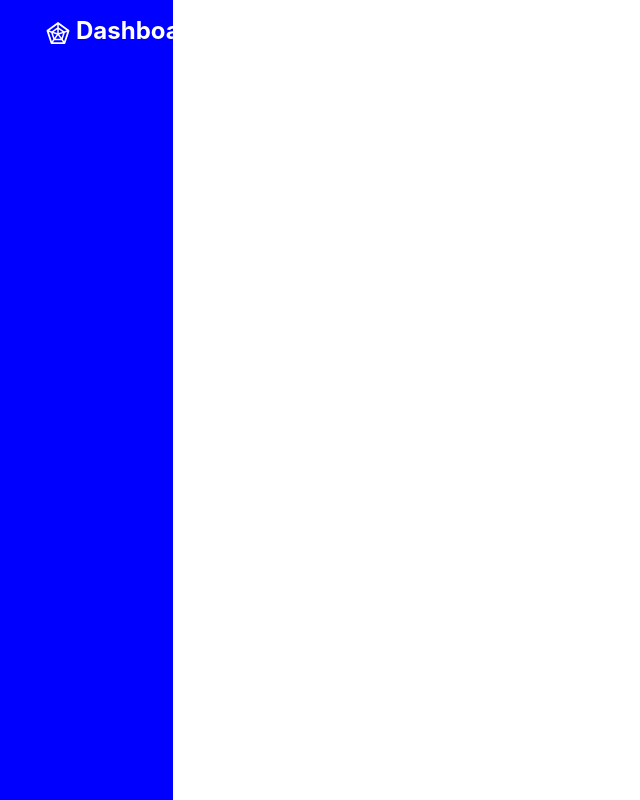
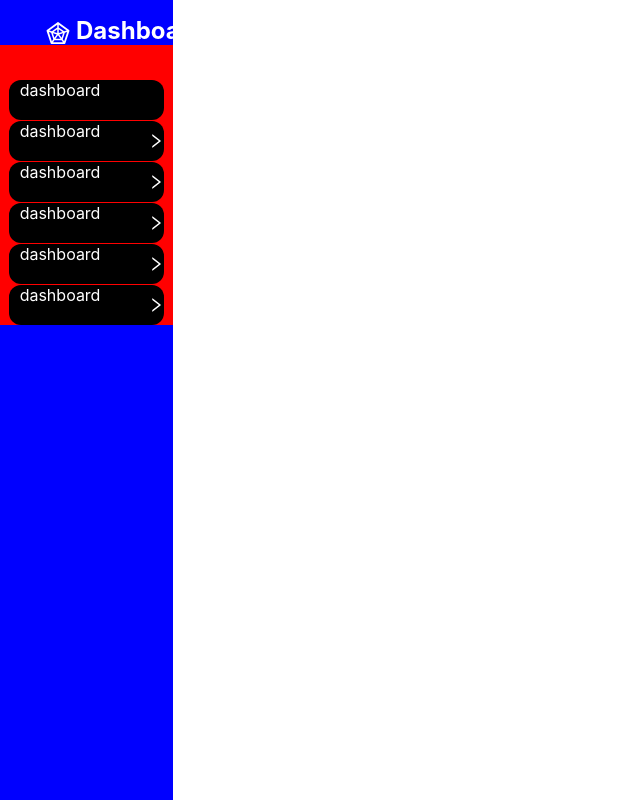
Before and after one commit to sabyasachirakshit/admin-dashboard, a React (Create React App) app: page / in a window 1280 px wide. Shown: the whole page, without its empty margins (0-640 px from the left). Built offline with nearby package versions, Linux system fonts and the light colour scheme.

Commit message:
added elements

```diff
--- a/src/components/LeftNavBar.js
+++ b/src/components/LeftNavBar.js
@@ -1,5 +1,6 @@
 import React from "react";
-import { RadarChartOutlined } from "@ant-design/icons";
+import { RadarChartOutlined, RightOutlined } from "@ant-design/icons";
+import "./leftnav.css";
 export default function LeftNavBar() {
   return (
     <div
@@ -20,6 +21,37 @@ export default function LeftNavBar() {
         <RadarChartOutlined style={{ fontSize: 24, paddingTop: 4 }} />
         <b style={{ fontSize: 24 }}>Dashboard</b>
       </div>
+
+      <div
+        className="nav-elements"
+        style={{
+          backgroundColor: "red",
+          display: "flex",
+          gap: 1,
+          paddingTop: 35,
+          alignItems: "center",
+          flexDirection: "column",
+        }}
+      >
+        <div className="el">
+          <div style={{ paddingLeft: 11 }}>dashboard</div>
+        </div>
+        <div className="el">
+          <div style={{ paddingLeft: 11 }}>dashboard</div> <RightOutlined />
+        </div>
+        <div className="el">
+          <div style={{ paddingLeft: 11 }}>dashboard</div> <RightOutlined />
+        </div>
+        <div className="el">
+          <div style={{ paddingLeft: 11 }}>dashboard</div> <RightOutlined />
+        </div>
+        <div className="el">
+          <div style={{ paddingLeft: 11 }}>dashboard</div> <RightOutlined />
+        </div>
+        <div className="el">
+          <div style={{ paddingLeft: 11 }}>dashboard</div> <RightOutlined />
+        </div>
+      </div>
     </div>
   );
 }
--- /dev/null
+++ b/src/components/leftnav.css
@@ -0,0 +1,8 @@
+.el{
+    background-color: black;
+    width: 90%;
+    height: 40px;
+    border-radius: 12px;
+    display: flex;
+    justify-content: space-between;
+}
```
